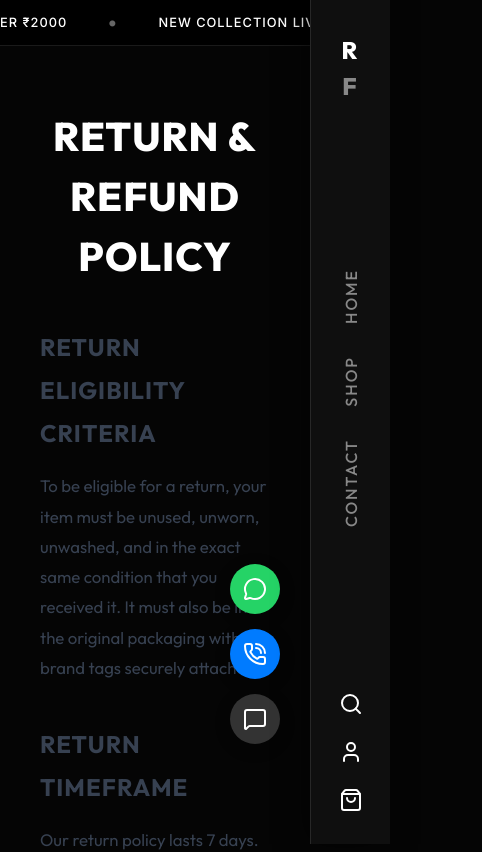
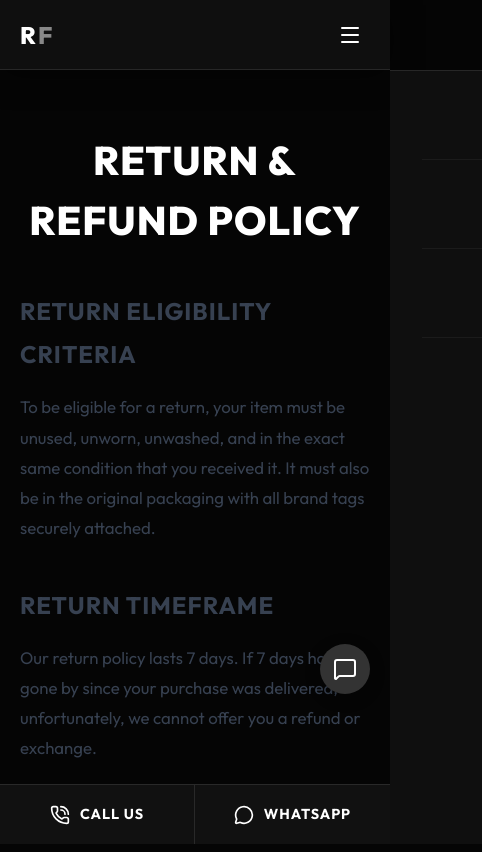
Before and after one commit to ajinkyakhairnar08-ux/RAREFIT-clothing, a React (Vite) app in the folder rarefit-ecommerce/client/: page /return-policy in a window 390 px wide. Shown: the top 852 px of the page, 482 px wide, since content can reach past the window. Built offline with nearby package versions, Linux system fonts and the light colour scheme.

Commit message:
fix: perfectly align and fix mobile layout, bottom contact bar, and component overlapping issues

```diff
--- a/rarefit-ecommerce/client/src/components/ChatBox.css
+++ b/rarefit-ecommerce/client/src/components/ChatBox.css
@@ -1,7 +1,7 @@
 .chatbox-container {
-  position: absolute;
-  bottom: 80px; /* above the fab */
-  right: 0;
+  position: fixed;
+  bottom: 110px;
+  right: 180px; /* Offset to clear the right side nav and floating buttons */
   width: 320px;
   height: 450px;
   background: rgba(10, 10, 10, 0.95);
@@ -14,6 +14,14 @@
   animation: slideUp 0.3s cubic-bezier(0.175, 0.885, 0.32, 1.275);
   z-index: 1000;
   backdrop-filter: blur(10px);
+}
+
+@media (max-width: 768px) {
+  .chatbox-container {
+    bottom: 150px; /* above the floating buttons on mobile */
+    right: 20px;
+    width: calc(100% - 40px);
+  }
 }
 
 @keyframes slideUp {
--- a/rarefit-ecommerce/client/src/components/FloatingActions.css
+++ b/rarefit-ecommerce/client/src/components/FloatingActions.css
@@ -1,3 +1,7 @@
+.floating-actions-wrapper {
+  /* wrapper to hold both the bar and the floating buttons */
+}
+
 .floating-actions {
   position: fixed;
   bottom: 30px;
@@ -9,12 +13,47 @@
   z-index: 998;
 }
 
-.fab-group {
+/* DESKTOP CONTACT BAR (Floating side buttons) */
+.contact-bar {
+  position: fixed;
+  bottom: 160px; /* Positioned above the chat and go-up buttons */
+  right: 110px;
   display: flex;
   flex-direction: column;
   gap: 15px;
+  z-index: 998;
 }
 
+.contact-btn {
+  width: 50px;
+  height: 50px;
+  border-radius: 50%;
+  display: flex;
+  align-items: center;
+  justify-content: center;
+  color: white;
+  text-decoration: none;
+  border: none;
+  cursor: pointer;
+  box-shadow: 0 4px 15px rgba(0,0,0,0.3);
+  transition: transform 0.3s cubic-bezier(0.175, 0.885, 0.32, 1.275), background-color 0.3s;
+}
+
+.contact-btn:hover {
+  transform: scale(1.1);
+}
+
+.contact-text {
+  display: none;
+}
+
+.btn-wa { background-color: #111; border: 1px solid rgba(255, 255, 255, 0.1); }
+.btn-wa:hover { background-color: #222; }
+
+.btn-call { background-color: #111; border: 1px solid rgba(255, 255, 255, 0.1); }
+.btn-call:hover { background-color: #222; }
+
+/* FAB STYLES */
 .fab {
   width: 50px;
   height: 50px;
@@ -33,12 +72,6 @@
 .fab:hover {
   transform: scale(1.1);
 }
-
-.fab-whatsapp { background-color: #25D366; }
-.fab-whatsapp:hover { background-color: #1ebe5d; }
-
-.fab-call { background-color: #007bff; }
-.fab-call:hover { background-color: #0069d9; }
 
 .fab-chat { background-color: #333; }
 .fab-chat:hover { background-color: #555; }
@@ -62,3 +95,55 @@
   background-color: #eee;
   transform: translateY(-5px);
 }
+
+/* MOBILE RESPONSIVE */
+@media (max-width: 768px) {
+  .contact-bar {
+    position: fixed;
+    bottom: 0;
+    left: 0;
+    right: 0;
+    flex-direction: row;
+    gap: 0;
+    z-index: 1000;
+  }
+
+  .contact-btn {
+    width: 50%;
+    height: 60px;
+    border-radius: 0;
+    gap: 10px;
+    background-color: #111;
+    border-top: 1px solid rgba(255, 255, 255, 0.1);
+    box-shadow: none;
+  }
+
+  .btn-call {
+    border: none;
+    border-top: 1px solid rgba(255, 255, 255, 0.1);
+    border-right: 1px solid rgba(255, 255, 255, 0.1);
+  }
+
+  .btn-wa {
+    border: none;
+    border-top: 1px solid rgba(255, 255, 255, 0.1);
+  }
+
+  .contact-btn:hover {
+    transform: none;
+    background-color: #222;
+  }
+
+  .contact-text {
+    display: inline-block;
+    font-size: 0.9rem;
+    font-weight: 700;
+    letter-spacing: 1px;
+    font-family: 'Outfit', sans-serif;
+  }
+
+  .floating-actions {
+    right: 20px;
+    bottom: 80px; /* 60px bottom bar + 20px margin */
+  }
+}
--- a/rarefit-ecommerce/client/src/components/FloatingActions.jsx
+++ b/rarefit-ecommerce/client/src/components/FloatingActions.jsx
@@ -29,20 +29,24 @@ const FloatingActions = () => {
   };
 
   return (
-    <div className="floating-actions">
+    <div className="floating-actions-wrapper">
       <ChatBox isOpen={isChatOpen} onClose={() => setIsChatOpen(false)} />
 
-      <div className="fab-group">
-        <a href="https://wa.me/918668834916" target="_blank" rel="noreferrer" className="fab fab-whatsapp" title="WhatsApp">
-          <MessageCircle size={24} />
+      <div className="contact-bar">
+        <a href="tel:+918668834916" className="contact-btn btn-call" title="Call Us">
+          <PhoneCall size={20} />
+          <span className="contact-text">CALL US</span>
         </a>
-        <a href="tel:+918668834916" className="fab fab-call" title="Call Us">
-          <PhoneCall size={24} />
+        <a href="https://wa.me/918668834916" target="_blank" rel="noreferrer" className="contact-btn btn-wa" title="WhatsApp">
+          <MessageCircle size={20} />
+          <span className="contact-text">WHATSAPP</span>
         </a>
+      </div>
+
+      <div className="floating-actions">
         <button className="fab fab-chat" title="Live Chat" onClick={toggleChat}>
           <MessageSquare size={24} />
         </button>
-      </div>
 
         <button
           className={`fab fab-goup ${showGoUp ? 'visible' : 'hidden'}`}
@@ -52,6 +56,7 @@ const FloatingActions = () => {
           <ArrowUp size={24} />
         </button>
       </div>
+    </div>
   );
 };
 
--- a/rarefit-ecommerce/client/src/components/Footer.css
+++ b/rarefit-ecommerce/client/src/components/Footer.css
@@ -80,3 +80,16 @@
   color: var(--color-accent);
   font-size: 0.85rem;
 }
+
+@media (max-width: 768px) {
+  .footer-links {
+    padding-right: 0;
+    flex-direction: column;
+    gap: 30px;
+  }
+
+  .footer-container {
+    flex-direction: column;
+    gap: 30px;
+  }
+}
--- a/rarefit-ecommerce/client/src/components/Navbar.css
+++ b/rarefit-ecommerce/client/src/components/Navbar.css
@@ -126,3 +126,119 @@
   align-items: center;
   justify-content: center;
 }
+
+.mobile-menu-btn {
+  display: none;
+  background: none;
+  border: none;
+  color: #fff;
+  cursor: pointer;
+  padding: 0.5rem;
+  transition: color 0.3s ease;
+}
+
+.mobile-menu-btn:hover {
+  color: #ccc;
+}
+
+.nav-content {
+  display: flex;
+  flex-direction: column;
+  justify-content: space-between;
+  flex: 1;
+  margin-top: 2rem;
+}
+
+/* Mobile Responsive */
+@media (max-width: 768px) {
+  .right-side-nav {
+    width: 100%;
+    height: 70px;
+    bottom: auto;
+    left: 0;
+    right: 0;
+    border-left: none;
+    border-bottom: 1px solid rgba(255, 255, 255, 0.1);
+    box-shadow: 0 5px 30px rgba(0,0,0,0.5);
+    transition: none;
+  }
+
+  .right-side-nav:hover {
+    width: 100%;
+  }
+
+  .navbar-container {
+    flex-direction: row;
+    height: 100%;
+    padding: 0 20px;
+    align-items: center;
+  }
+
+  .nav-top {
+    width: 100%;
+    justify-content: space-between;
+    align-items: center;
+  }
+
+  .navbar-logo {
+    flex-direction: row;
+    font-size: 1.5rem;
+  }
+
+  .right-side-nav:hover .navbar-logo {
+    flex-direction: row;
+  }
+
+  .mobile-menu-btn {
+    display: flex;
+  }
+
+  .nav-content {
+    position: fixed;
+    top: 70px;
+    left: 0;
+    right: 0;
+    background-color: #0f0f0f;
+    flex-direction: column;
+    justify-content: flex-start;
+    height: calc(100vh - 70px);
+    transform: translateX(100%);
+    transition: transform 0.3s ease-in-out;
+    padding: 2rem;
+    margin-top: 0;
+    display: flex;
+    gap: 3rem;
+    border-top: 1px solid rgba(255, 255, 255, 0.1);
+    overflow-y: auto;
+  }
+
+  .nav-content.open {
+    transform: translateX(0);
+  }
+
+  .navbar-links {
+    width: 100%;
+    gap: 2rem;
+  }
+
+  .nav-link {
+    writing-mode: horizontal-tb;
+    transform: none;
+    font-size: 1.5rem;
+    padding: 10px 0;
+    width: 100%;
+    text-align: center;
+    border-bottom: 1px solid rgba(255, 255, 255, 0.05);
+  }
+
+  .right-side-nav:hover .nav-link {
+    text-align: center;
+    padding: 10px 0;
+  }
+
+  .navbar-actions {
+    flex-direction: row;
+    justify-content: center;
+    gap: 3rem;
+  }
+}
--- a/rarefit-ecommerce/client/src/components/Navbar.jsx
+++ b/rarefit-ecommerce/client/src/components/Navbar.jsx
@@ -1,36 +1,44 @@
-import React from 'react';
+import React, { useState } from 'react';
 import { Link } from 'react-router-dom';
-import { ShoppingBag, Search, User } from 'lucide-react';
+import { ShoppingBag, Search, User, Menu, X } from 'lucide-react';
 import useCartStore from '../store/useCartStore';
 import './Navbar.css';
 
 const Navbar = () => {
   const cartCount = useCartStore(state => state.getCartCount(state));
+  const [isMobileMenuOpen, setIsMobileMenuOpen] = useState(false);
+
+  const toggleMenu = () => setIsMobileMenuOpen(!isMobileMenuOpen);
+  const closeMenu = () => setIsMobileMenuOpen(false);
 
   return (
     <nav className="navbar right-side-nav">
       <div className="navbar-container">
         <div className="nav-top">
-          <Link to="/" className="navbar-logo">
+          <Link to="/" className="navbar-logo" onClick={closeMenu}>
             <span className="logo-rare">R</span>
             <span className="logo-fit">F</span>
           </Link>
+          <button className="mobile-menu-btn" onClick={toggleMenu} aria-label="Toggle menu">
+            {isMobileMenuOpen ? <X size={24} /> : <Menu size={24} />}
+          </button>
         </div>
 
+        <div className={`nav-content ${isMobileMenuOpen ? 'open' : ''}`}>
           <div className="navbar-links">
-          <Link to="/" className="nav-link">Home</Link>
-          <Link to="/shop" className="nav-link">Shop</Link>
-          <Link to="/contact" className="nav-link">Contact</Link>
+            <Link to="/" className="nav-link" onClick={closeMenu}>Home</Link>
+            <Link to="/shop" className="nav-link" onClick={closeMenu}>Shop</Link>
+            <Link to="/contact" className="nav-link" onClick={closeMenu}>Contact</Link>
           </div>
 
           <div className="navbar-actions">
-          <Link to="/shop" className="action-icon" title="Search">
+            <Link to="/shop" className="action-icon" title="Search" onClick={closeMenu}>
               <Search size={24} />
             </Link>
-          <Link to="/login" className="action-icon" title="Login">
+            <Link to="/login" className="action-icon" title="Login" onClick={closeMenu}>
               <User size={24} />
             </Link>
-          <Link to="/cart" className="action-icon cart-icon-wrapper" title="Cart">
+            <Link to="/cart" className="action-icon cart-icon-wrapper" title="Cart" onClick={closeMenu}>
               <ShoppingBag size={24} />
               {cartCount > 0 && (
                 <span className="cart-badge">{cartCount}</span>
@@ -38,6 +46,7 @@ const Navbar = () => {
             </Link>
           </div>
         </div>
+      </div>
     </nav>
   );
 };
--- a/rarefit-ecommerce/client/src/components/PreHeader.css
+++ b/rarefit-ecommerce/client/src/components/PreHeader.css
@@ -39,3 +39,9 @@
   0% { transform: translateX(0); }
   100% { transform: translateX(-50%); }
 }
+
+@media (max-width: 768px) {
+  .preheader {
+    display: none;
+  }
+}
--- a/rarefit-ecommerce/client/src/index.css
+++ b/rarefit-ecommerce/client/src/index.css
@@ -37,6 +37,22 @@ body {
   background-color: var(--color-bg);
   color: var(--color-text-primary);
   overflow-x: hidden;
+  max-width: 100%;
+  width: 100%;
+}
+
+html {
+  overflow-x: hidden;
+  max-width: 100vw;
+  width: 100vw;
+}
+
+.page-wrapper {
+  display: flex;
+  flex-direction: column;
+  min-height: 100vh;
+  width: 100%;
+  overflow-x: hidden;
 }
 
 a {
@@ -63,16 +79,24 @@ button {
   padding: 0 40px;
 }
 
-.page-wrapper {
-  display: flex;
-  flex-direction: column;
-  min-height: 100vh;
+@media (max-width: 768px) {
+  .container {
+    padding: 0 20px;
+  }
 }
 
 .main-content {
   flex: 1;
   /* Space for fixed right navbar (80px) */
   padding-right: 80px;
+}
+
+@media (max-width: 768px) {
+  .main-content {
+    padding-right: 0;
+    padding-top: 70px;
+    /* Space for the top navbar */
+  }
 }
 
 /* Common UI Elements */
@@ -84,7 +108,8 @@ button {
   font-size: 0.9rem;
   letter-spacing: 2px;
   text-transform: uppercase;
-  border-radius: 0; /* Sharp edges for premium look */
+  border-radius: 0;
+  /* Sharp edges for premium look */
   display: inline-block;
   text-align: center;
   border: 1px solid var(--color-highlight);
@@ -125,8 +150,21 @@ button {
   font-family: 'Outfit', sans-serif;
 }
 
+@media (max-width: 768px) {
+  .section-title {
+    font-size: 2rem;
+    margin-bottom: 2rem;
+    letter-spacing: 2px;
+  }
+}
+
 /* Typography styles matching the logo aesthetic */
-h1, h2, h3, h4, h5, h6 {
+h1,
+h2,
+h3,
+h4,
+h5,
+h6 {
   font-family: 'Outfit', sans-serif;
   text-transform: uppercase;
   letter-spacing: 1px;
@@ -145,13 +183,16 @@ h1, h2, h3, h4, h5, h6 {
 ::-webkit-scrollbar {
   width: 8px;
 }
+
 ::-webkit-scrollbar-track {
   background: var(--color-bg);
 }
+
 ::-webkit-scrollbar-thumb {
   background: var(--color-accent);
   border-radius: 4px;
 }
+
 ::-webkit-scrollbar-thumb:hover {
   background: var(--color-text-secondary);
 }
--- a/rarefit-ecommerce/client/src/pages/Cart.css
+++ b/rarefit-ecommerce/client/src/pages/Cart.css
@@ -166,4 +166,14 @@
   .cart-layout {
     flex-direction: column;
   }
+  .cart-item {
+    gap: 16px;
+  }
+  .cart-item-image-container {
+    width: 80px;
+    height: 100px;
+  }
+  .cart-summary {
+    padding: 20px;
+  }
 }
--- a/rarefit-ecommerce/client/src/pages/Checkout.css
+++ b/rarefit-ecommerce/client/src/pages/Checkout.css
@@ -87,3 +87,14 @@
   margin-bottom: 32px;
   font-size: 1.1rem;
 }
+
+@media (max-width: 768px) {
+  .form-row {
+    flex-direction: column;
+    gap: 0;
+  }
+
+  .checkout-form-container {
+    padding: 20px;
+  }
+}
--- a/rarefit-ecommerce/client/src/pages/Home.css
+++ b/rarefit-ecommerce/client/src/pages/Home.css
@@ -367,8 +367,22 @@
 }
 
 @media (max-width: 768px) {
+  .home-section {
+    min-height: calc(100vh - 130px); /* Account for 70px top nav + 60px bottom contact bar */
+  }
+
   .hero-title {
     font-size: 12vw;
+  }
+
+  .hero-main-logo {
+    top: -110px; /* Moved up to prevent overlap with the smaller text on mobile */
+  }
+
+  .hero-actions {
+    flex-direction: column;
+    gap: 15px;
+    align-items: center;
   }
 
   .newsletter-form {
@@ -378,6 +392,22 @@
 
   .newsletter-form input {
     width: 100%;
+  }
+
+  .glass-card {
+    padding: 2rem 1.5rem;
+  }
+
+  .glass-card h3 {
+    font-size: 1.8rem;
+  }
+
+  .story-wrapper {
+    padding: 40px 20px;
+  }
+
+  .story-text {
+    font-size: 1rem;
   }
 }
 
@@ -632,4 +662,13 @@
   .gallery-item {
     min-width: 280px;
   }
+
+  .lb-card {
+    width: 260px;
+    height: 360px;
+  }
+
+  .product-grid {
+    gap: 15px;
+  }
 }
--- a/rarefit-ecommerce/client/src/pages/Shop.css
+++ b/rarefit-ecommerce/client/src/pages/Shop.css
@@ -133,3 +133,10 @@
     width: 100%;
   }
 }
+
+@media (max-width: 768px) {
+  .shop-sidebar {
+    flex-direction: column;
+    gap: 20px;
+  }
+}
```
Lines whose indentation alone changed are shown as unchanged.
